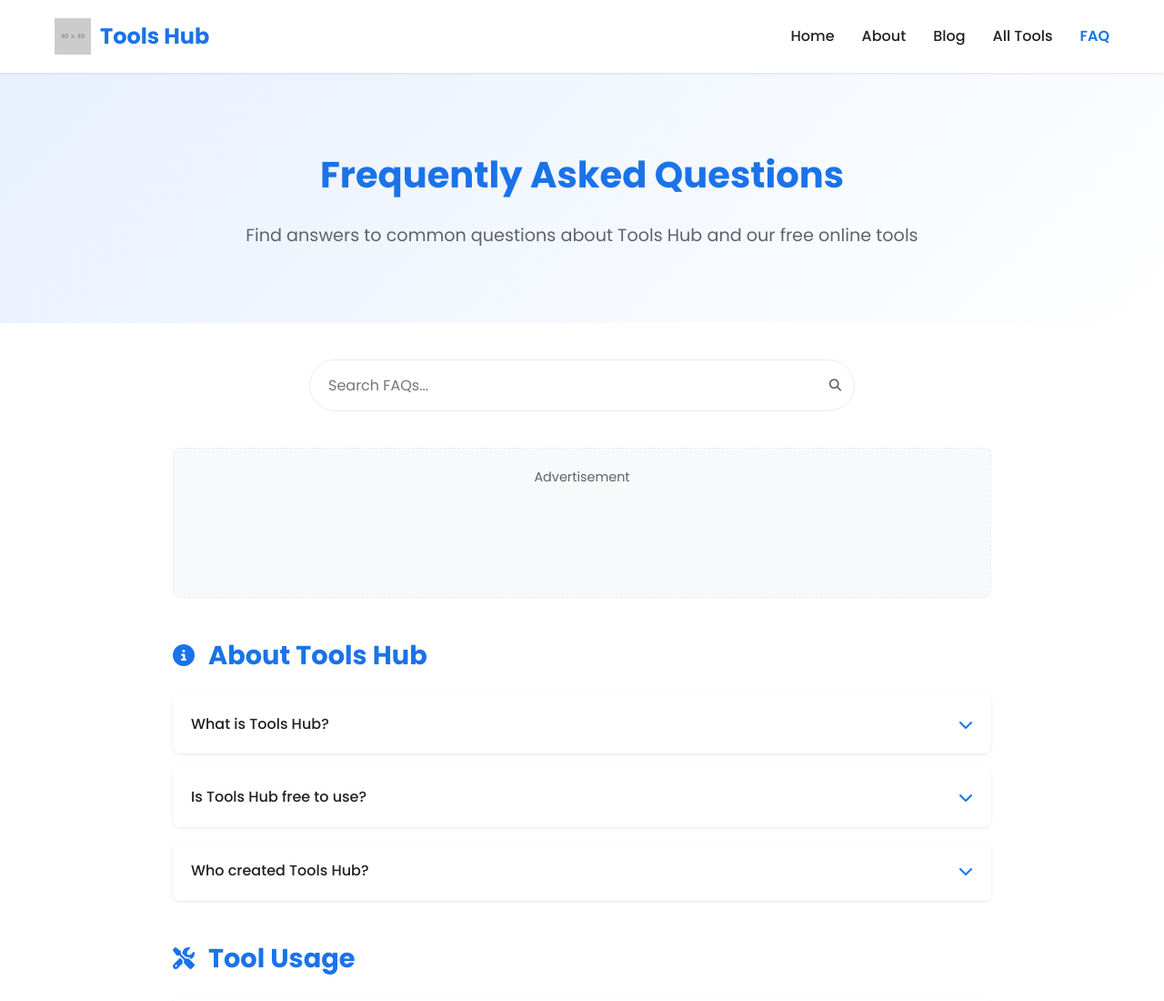
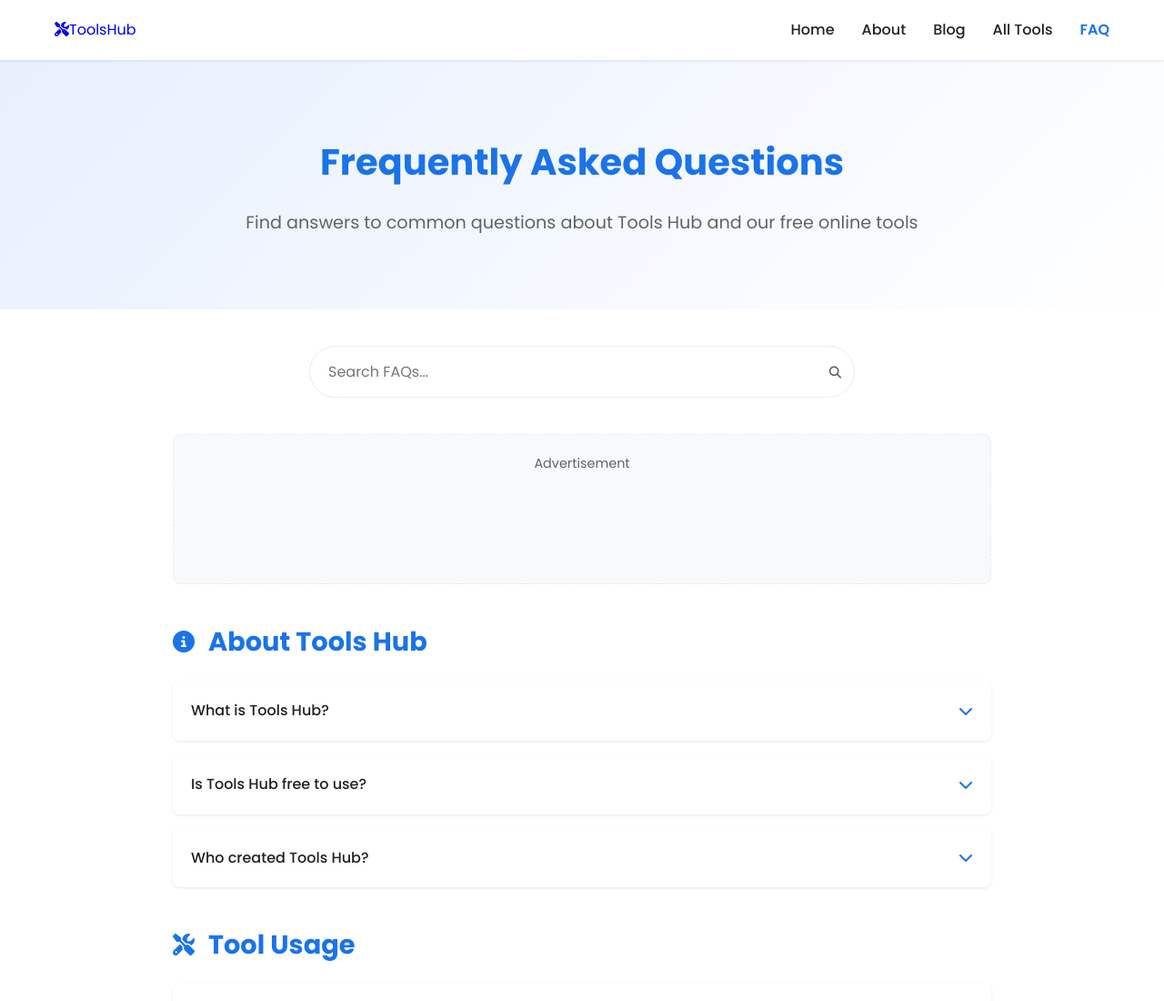
Before and after one commit to toolshub-official/ToolsHub, a plain HTML site: page faq.html in a window 1280 px wide. Shown: the top 1100 px of the page at 91% size. Drawn offline with Linux system fonts and the light colour scheme; placeholder pictures from the web are drawn by us.

Commit message:
Update and rename deepseek_html_20250512_ea3ea8.html to faq.html

```diff
--- a/deepseek_html_20250512_ea3ea8.html
+++ b/faq.html
@@ -473,8 +473,8 @@
         <div class="container">
             <nav class="navbar">
                 <a href="index.html" class="logo">
-                    <img src="https://via.placeholder.com/40x40/1a73e8/ffffff?text=TH" alt="Tools Hub Logo">
-                    <span class="logo-text">Tools Hub</span>
+                    <span class="logo-icon"><i class="fas fa-tools"></i></span>
+                <span>ToolsHub</span>
                 </a>
                 <ul class="nav-links">
                     <li><a href="index.html">Home</a></li>
```
